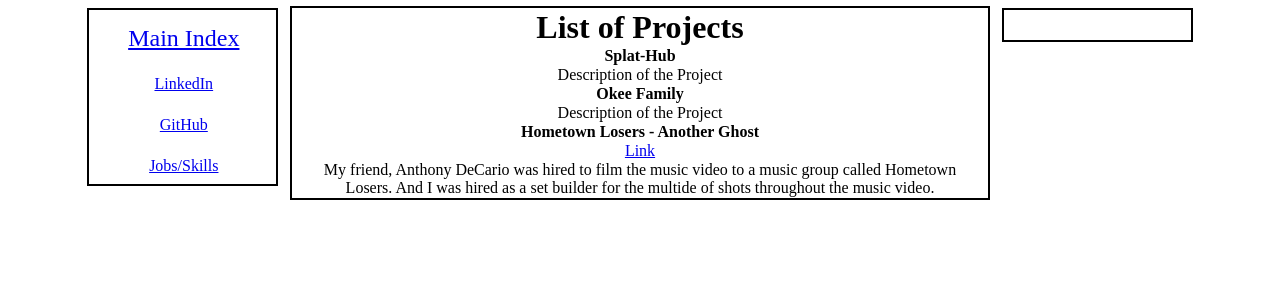
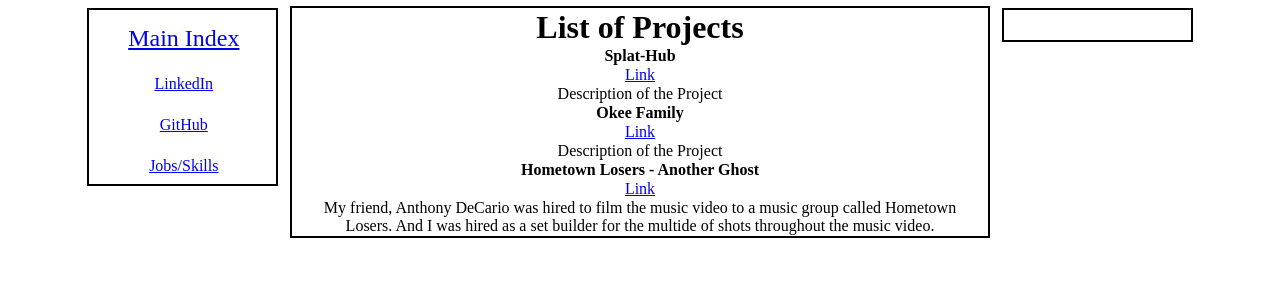
Before and after one commit to Clovs247/Portfolio, a Flask app: page /projects in a window 1280 px wide. Shown: the part 113-413 px from the top of the page. Run offline with Flask 3, Linux system fonts and the light colour scheme.

Commit message:
Added links to Projects. checked operations

```diff
--- a/flask_app/templates/projects.html
+++ b/flask_app/templates/projects.html
@@ -26,10 +26,12 @@
                 <h1>List of Projects</h1>
                 <div>
                     <h4>Splat-Hub</h4>
+                    <a href="http://54.225.30.124/">Link</a>
                     <p>Description of the Project</p>
                 </div>
                 <div>
                     <h4>Okee Family</h4>
+                    <a href="http://54.160.156.219/">Link</a>
                     <p>Description of the Project</p>
                 </div>
                 <div>
```
